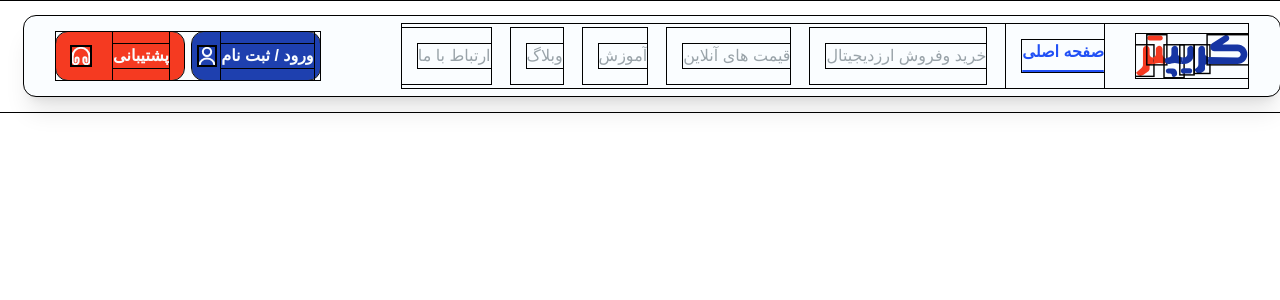
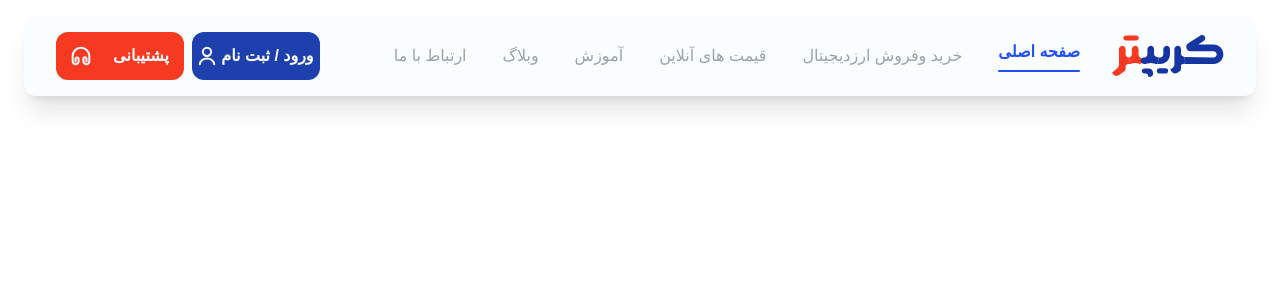
Before and after one commit to Amirwoas/crypter, a React (Vite) app: page / in a window 1280 px wide. Shown: the top 300 px of the page. Built offline with nearby package versions, Linux system fonts and the light colour scheme.

Commit message:
fix some bugs

```diff
--- a/src/components/navBar.jsx
+++ b/src/components/navBar.jsx
@@ -9,7 +9,7 @@ const NavBar = () => {
        {/* overally */}
        {nav ? <div onClick={()=> setNav(!nav)} className="bg-Foam-800 z-30 opacity-60 w-full lg:hidden h-screen absolute"></div> : ""}
       {/* nav */}
-      <nav className="w-full px-1 lg:px-3 absolute py-2 bg-transparent">
+      <nav className="w-full px-1 lg:px-3 absolute py-2 bg-transparent flex">
         <div className="w-full mx-1 lg:mx-3 my-2 border-none bg-Foam-50 h-14 lg:h-20 border rounded-xl flex items-center justify-between px-4 lg:px-8 z-30 shadow-xl">
          {/* 2 button signUp  and support*/}
           <span className="flex gap-x-2">
--- a/src/index.css
+++ b/src/index.css
@@ -5,7 +5,7 @@
 
 * {
     font-family: Vazirmatn, sans-serif;
-  outline: 1px solid black;
+  /* outline: 1px solid black; */
 }
 
 @layer utilities {
```
